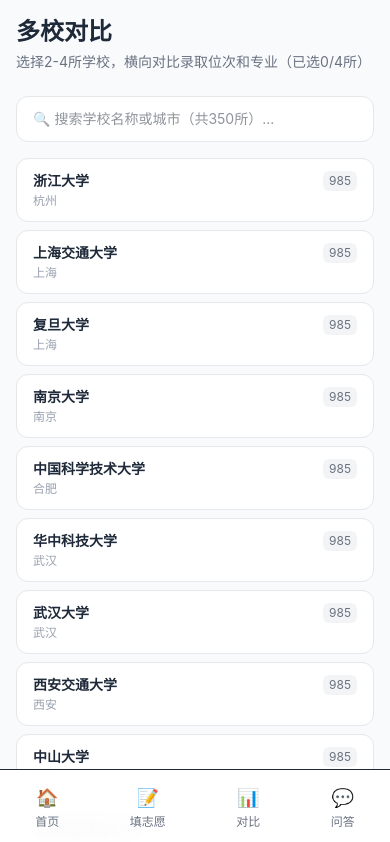
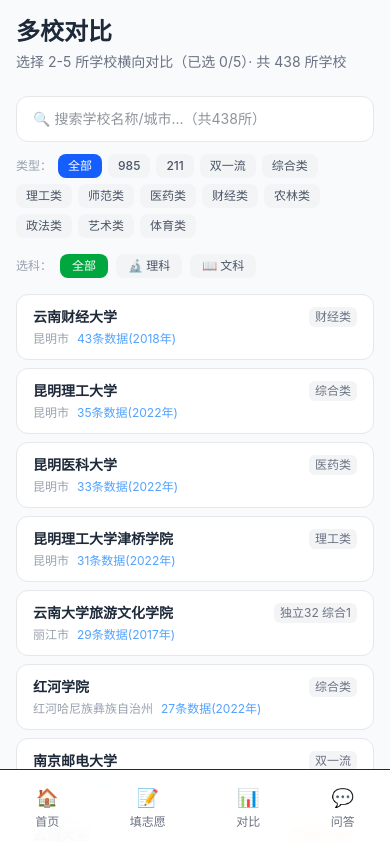
Before and after one commit to duola15/gaokao-ai, a Next.js app: page /compare in a window 390 px wide. Shown: the top 842 px of the page. Built offline with nearby package versions, Linux system fonts and the light colour scheme.

Commit message:
feat: 对比页重写——支持全部数据年份+智能展示最新数据+多维对比(位次/趋势/选科/专业)

```diff
--- a/app/compare/page.tsx
+++ b/app/compare/page.tsx
@@ -2,55 +2,125 @@
 
 import { useState, useMemo } from 'react';
 import { allSchools, getAllAdmissionRecords } from '@/lib/seed_data';
+import type { AdmissionRecord } from '@/lib/types';
+
+const FILTER_TYPES = ['全部', '985', '211', '双一流', '综合类', '理工类', '师范类', '医药类', '财经类', '农林类', '政法类', '艺术类', '体育类'];
 
 export default function ComparePage() {
   const [selectedIds, setSelectedIds] = useState<number[]>([]);
-  const [showResult, setShowResult] = useState(false);
   const [search, setSearch] = useState('');
+  const [typeFilter, setTypeFilter] = useState('全部');
+  const [subjectFilter, setSubjectFilter] = useState<'全部' | '理工类' | '文史类'>('全部');
 
-  const allRecords = getAllAdmissionRecords();
+  const allRecords = useMemo(() => getAllAdmissionRecords(), []);
 
-  // 搜索过滤
+  // 每校的最新数据年份 + 总记录数
+  const schoolStats = useMemo(() => {
+    const map = new Map<number, { latestYear: number; years: number[]; recordCount: number; subjects: Set<string> }>();
+    for (const r of allRecords) {
+      let s = map.get(r.school_id);
+      if (!s) { s = { latestYear: 0, years: [], recordCount: 0, subjects: new Set() }; map.set(r.school_id, s); }
+      if (r.year > s.latestYear) s.latestYear = r.year;
+      s.recordCount++;
+      s.subjects.add(r.subject_group);
+      if (!s.years.includes(r.year)) s.years.push(r.year);
+    }
+    return map;
+  }, [allRecords]);
+
+  // 搜索+过滤
   const filteredSchools = useMemo(() => {
-    if (!search.trim()) return allSchools;
+    let list = [...allSchools];
+    if (search.trim()) {
       const q = search.toLowerCase();
-    return allSchools.filter(
-      s => s.name.toLowerCase().includes(q) || s.city.toLowerCase().includes(q) || s.school_type.toLowerCase().includes(q)
+      list = list.filter(s =>
+        s.name.toLowerCase().includes(q) ||
+        s.city.toLowerCase().includes(q) ||
+        s.school_type.toLowerCase().includes(q)
       );
-  }, [search]);
+    }
+    if (typeFilter !== '全部') {
+      list = list.filter(s => s.school_type.includes(typeFilter));
+    }
+    if (subjectFilter !== '全部') {
+      list = list.filter(s => {
+        const st = schoolStats.get(s.id);
+        return st?.subjects.has(subjectFilter);
+      });
+    }
+    // 有数据的排前面
+    list.sort((a, b) => {
+      const sa = schoolStats.get(a.id)?.recordCount || 0;
+      const sb = schoolStats.get(b.id)?.recordCount || 0;
+      if (sa !== sb) return sb - sa;
+      return a.name.localeCompare(b.name, 'zh');
+    });
+    return list;
+  }, [search, typeFilter, subjectFilter, schoolStats]);
 
   const toggleSchool = (id: number) => {
-    if (selectedIds.includes(id)) {
-      setSelectedIds(selectedIds.filter((sid) => sid !== id));
-    } else if (selectedIds.length < 4) {
-      setSelectedIds([...selectedIds, id]);
-    }
+    if (selectedIds.includes(id)) setSelectedIds(selectedIds.filter(sid => sid !== id));
+    else if (selectedIds.length < 5) setSelectedIds([...selectedIds, id]);
   };
 
-  const selectedSchools = allSchools.filter((s) => selectedIds.includes(s.id));
+  const selectedSchools = allSchools.filter(s => selectedIds.includes(s.id));
+
+  // 获取某校最佳展示年份的数据
+  function getBestRecords(schoolId: number): { year: number; records: AdmissionRecord[] } {
+    const recs = allRecords.filter(r => r.school_id === schoolId);
+    if (recs.length === 0) return { year: 0, records: [] };
+    // 优先2025 → 2022 → 2021 → 最新
+    for (const yr of [2025, 2022, 2021, 2020, 2018, 2017]) {
+      const yrRecs = recs.filter(r => r.year === yr);
+      if (yrRecs.length > 0) return { year: yr, records: yrRecs };
+    }
+    const maxYr = Math.max(...recs.map(r => r.year));
+    return { year: maxYr, records: recs.filter(r => r.year === maxYr) };
+  }
 
   return (
     <div className="page-enter pb-8">
       <div className="mb-6 mt-4">
         <h1 className="text-2xl font-extrabold text-gray-800">多校对比</h1>
         <p className="mt-1 text-sm text-gray-500">
-          选择2-4所学校，横向对比录取位次和专业（已选{selectedIds.length}/4所）
+          选择 2-5 所学校横向对比（已选 {selectedIds.length}/5）· 共 {allSchools.length} 所学校
         </p>
       </div>
 
-      {/* 搜索框 */}
-      <div className="mb-4">
+      {/* 搜索 + 筛选 */}
+      <div className="mb-3 flex gap-2">
         <input
-          type="text" placeholder="🔍 搜索学校名称或城市（共350所）..."
-          value={search}
-          onChange={(e) => setSearch(e.target.value)}
-          className="w-full rounded-xl border border-gray-200 bg-white px-4 py-3 text-sm outline-none transition focus:border-blue-500 focus:ring-2 focus:ring-blue-100"
+          type="text" placeholder={`🔍 搜索学校名称/城市...（共${allSchools.length}所）`}
+          value={search} onChange={e => setSearch(e.target.value)}
+          className="flex-1 rounded-xl border border-gray-200 bg-white px-4 py-3 text-sm outline-none transition focus:border-blue-500 focus:ring-2 focus:ring-blue-100"
         />
       </div>
 
-      {/* 已选学校 */}
+      <div className="mb-4 flex flex-wrap gap-1.5">
+        <span className="py-1 text-xs text-gray-400">类型：</span>
+        {FILTER_TYPES.map(t => (
+          <button key={t} onClick={() => setTypeFilter(t)}
+            className={`rounded-lg px-2.5 py-1 text-xs font-medium transition ${
+              typeFilter === t ? 'bg-blue-600 text-white' : 'bg-gray-100 text-gray-600 hover:bg-gray-200'
+            }`}
+          >{t}</button>
+        ))}
+      </div>
+
+      <div className="mb-4 flex gap-2">
+        <span className="py-1 text-xs text-gray-400">选科：</span>
+        {(['全部', '理工类', '文史类'] as const).map(t => (
+          <button key={t} onClick={() => setSubjectFilter(t)}
+            className={`rounded-lg px-3 py-1 text-xs font-medium transition ${
+              subjectFilter === t ? 'bg-green-600 text-white' : 'bg-gray-100 text-gray-600 hover:bg-gray-200'
+            }`}
+          >{t === '全部' ? '全部' : t === '理工类' ? '🔬 理科' : '📖 文科'}</button>
+        ))}
+      </div>
+
+      {/* 已选标签 */}
       {selectedIds.length > 0 && (
-        <div className="mb-3 flex flex-wrap items-center gap-2 rounded-xl bg-blue-50 px-4 py-3">
+        <div className="mb-4 flex flex-wrap items-center gap-2 rounded-xl bg-blue-50 px-4 py-3">
           <span className="text-xs font-medium text-blue-700">已选：</span>
           {selectedSchools.map(s => (
             <span key={s.id} className="flex items-center gap-1 rounded-full bg-blue-600 px-3 py-1 text-xs text-white">
@@ -59,127 +129,216 @@
             </span>
           ))}
           {selectedIds.length >= 2 && (
-            <button
-              onClick={() => setShowResult(!showResult)}
-              className="ml-auto rounded-lg bg-blue-700 px-4 py-1.5 text-xs font-bold text-white hover:bg-blue-800"
-            >
-              {showResult ? '隐藏对比' : '开始对比 →'}
+            <button onClick={() => window.scrollTo({ top: 9999, behavior: 'smooth' })}
+              className="ml-auto rounded-lg bg-blue-700 px-4 py-1.5 text-xs font-bold text-white hover:bg-blue-800">
+              开始对比 ↓
             </button>
           )}
         </div>
       )}
 
       {/* 学校列表 */}
-      <div className="mb-6 grid gap-2 sm:grid-cols-2">
-        {filteredSchools.map((s) => (
-          <button
-            key={s.id}
-            onClick={() => toggleSchool(s.id)}
+      <div className="mb-8 grid gap-2 sm:grid-cols-2 lg:grid-cols-3">
+        {filteredSchools.map(s => {
+          const st = schoolStats.get(s.id);
+          return (
+            <button key={s.id} onClick={() => toggleSchool(s.id)}
               className={`rounded-xl border px-4 py-3 text-left text-sm transition ${
                 selectedIds.includes(s.id)
                   ? 'border-blue-500 bg-blue-50 ring-1 ring-blue-200'
                   : 'border-gray-200 bg-white hover:border-gray-300'
               }`}
             >
-            <div className="flex items-center justify-between">
-              <span className="font-semibold text-gray-800">{s.name}</span>
-              <span className="rounded-md bg-gray-100 px-1.5 py-0.5 text-xs text-gray-500">{s.school_type}</span>
+              <div className="flex items-center justify-between gap-1">
+                <span className="truncate font-semibold text-gray-800">{s.name}</span>
+                <span className={`flex-shrink-0 rounded-md px-1.5 py-0.5 text-xs ${
+                  s.school_type.includes('985') ? 'bg-red-100 text-red-600' :
+                  s.school_type.includes('211') ? 'bg-orange-100 text-orange-600' :
+                  'bg-gray-100 text-gray-500'
+                }`}>{s.school_type.slice(0, 8)}</span>
               </div>
-            <p className="mt-0.5 text-xs text-gray-400">{s.city}</p>
-          </button>
-        ))}
-        {filteredSchools.length === 0 && (
-          <p className="col-span-2 py-8 text-center text-gray-400">没有找到匹配的学校</p>
+              <div className="mt-1 flex items-center gap-2 text-xs text-gray-400">
+                <span>{s.city}</span>
+                {st && (
+                  <span className="text-blue-400">{st.recordCount}条数据({st.latestYear}年)</span>
                 )}
               </div>
+            </button>
+          );
+        })}
+      </div>
 
-      {/* 对比表格 */}
-      {showResult && selectedSchools.length >= 2 && (
-        <div className="overflow-x-auto scroll-x rounded-2xl bg-white shadow-sm">
-          <table className="w-full min-w-[600px] text-sm">
+      {/* ─── 对比表格 ─── */}
+      {selectedSchools.length >= 2 && (
+        <div className="rounded-2xl bg-white shadow-sm">
+          <div className="border-b px-5 py-4">
+            <h2 className="text-lg font-bold text-gray-800">📊 多维度对比</h2>
+            <p className="mt-1 text-xs text-gray-400">
+              数据来自历年公开录取信息，仅供参考。请以官方发布为准。
+            </p>
+          </div>
+
+          <div className="overflow-x-auto">
+            <table className="w-full min-w-[700px] text-sm">
               <thead>
-              <tr className="border-b">
-                <th className="p-4 text-left font-semibold text-gray-700">维度</th>
-                {selectedSchools.map((s) => (
-                  <th key={s.id} className="p-4 text-left font-semibold text-gray-800">{s.name}</th>
+                <tr className="border-b bg-gray-50">
+                  <th className="sticky left-0 bg-gray-50 p-4 text-left font-semibold text-gray-700">对比维度</th>
+                  {selectedSchools.map(s => (
+                    <th key={s.id} className="p-4 text-left font-semibold text-gray-800">
+                      <div>{s.name}</div>
+                      <span className="text-xs font-normal text-gray-400">{s.school_type}</span>
+                    </th>
                   ))}
                 </tr>
               </thead>
               <tbody>
+
+                {/* 基本信息 */}
                 <tr className="border-b">
-                <td className="p-4 font-medium text-gray-500">学校层次</td>
-                {selectedSchools.map((s) => (
-                  <td key={s.id} className="p-4 text-gray-800">{s.school_type}</td>
+                  <td className="sticky left-0 bg-white p-4 font-medium text-gray-500">学校层次</td>
+                  {selectedSchools.map(s => {
+                    const tags = [];
+                    if (s.school_type.includes('985')) tags.push('🏆 985');
+                    if (s.school_type.includes('211')) tags.push('🥇 211');
+                    if (s.school_type.includes('双一流')) tags.push('🌟 双一流');
+                    if (tags.length === 0) tags.push(s.school_type);
+                    return <td key={s.id} className="p-4 text-gray-800">{tags.join(' · ')}</td>;
+                  })}
+                </tr>
+                <tr className="border-b bg-gray-50">
+                  <td className="sticky left-0 bg-gray-50 p-4 font-medium text-gray-500">城市</td>
+                  {selectedSchools.map(s => (
+                    <td key={s.id} className="p-4 text-gray-800">{s.city || '-'}</td>
                   ))}
                 </tr>
                 <tr className="border-b">
-                <td className="p-4 font-medium text-gray-500">城市</td>
-                {selectedSchools.map((s) => (
-                  <td key={s.id} className="p-4 text-gray-800">{s.city}</td>
-                ))}
-              </tr>
-              <tr className="border-b">
-                <td className="p-4 font-medium text-gray-500">优势专业（2025最高分Top3）</td>
-                {selectedSchools.map((s) => {
-                  const topMajors = allRecords
-                    .filter((r) => r.school_id === s.id && r.year === 2025)
-                    .sort((a, b) => b.min_score - a.min_score)
-                    .slice(0, 3);
+                  <td className="sticky left-0 bg-white p-4 font-medium text-gray-500">数据年份</td>
+                  {selectedSchools.map(s => {
+                    const st = schoolStats.get(s.id);
                     return (
                       <td key={s.id} className="p-4 text-gray-800">
-                      {topMajors.length === 0 ? (
-                        <span className="text-gray-400">暂无数据</span>
-                      ) : (
-                        topMajors.map((r, i) => (
-                          <div key={i} className="mb-1 text-xs">
-                            {r.major_name.slice(0, 18)}（{r.min_score}分/{r.min_rank}名）
-                          </div>
-                        ))
-                      )}
+                        {st ? st.years.sort((a,b) => b-a).join('、') : <span className="text-gray-400">暂无</span>}
                       </td>
                     );
                   })}
                 </tr>
-              <tr className="border-b bg-gray-50">
-                <td className="p-4 font-semibold text-gray-700">最低录取分（2025）</td>
-                {selectedSchools.map((s) => {
-                  const minRec = allRecords
-                    .filter((r) => r.school_id === s.id && r.year === 2025)
-                    .sort((a, b) => a.min_score - b.min_score)[0];
+
+                {/* 录取分 */}
+                <tr className="border-b bg-blue-50">
+                  <td className="sticky left-0 bg-blue-50 p-4 font-semibold text-gray-700">
+                    最低分/位次<br /><span className="text-xs font-normal text-gray-400">（最新年份）</span>
+                  </td>
+                  {selectedSchools.map(s => {
+                    const best = getBestRecords(s.id);
+                    if (best.records.length === 0) return <td key={s.id} className="p-4 text-gray-400">-</td>;
+                    // 理科优先
+                    const li = best.records.filter(r => r.subject_group.includes('理'));
+                    const wen = best.records.filter(r => r.subject_group.includes('文'));
+                    const main = li.length > 0 ? li : best.records;
+                    const minRec = main.reduce((a,b) => a.min_score < b.min_score ? a : b);
                     return (
                       <td key={s.id} className="p-4">
-                      <span className="text-lg font-bold text-blue-600">{minRec?.min_score || '-'}</span>
-                      <span className="ml-1 text-xs text-gray-400">分</span>
+                        <div className="font-bold text-blue-600">{minRec.min_score}分</div>
+                        <div className="text-xs text-gray-400">{minRec.min_rank}名</div>
+                        <div className="text-xs text-gray-300">({best.year}年·{li.length>0?'理':'文'})</div>
                       </td>
                     );
                   })}
                 </tr>
-              <tr className="border-b">
-                <td className="p-4 font-medium text-gray-500">最高录取分（2025）</td>
-                {selectedSchools.map((s) => {
-                  const maxRec = allRecords
-                    .filter((r) => r.school_id === s.id && r.year === 2025)
-                    .sort((a, b) => b.min_score - a.min_score)[0];
+                <tr className="border-b bg-green-50">
+                  <td className="sticky left-0 bg-green-50 p-4 font-semibold text-gray-700">
+                    最高分/位次<br /><span className="text-xs font-normal text-gray-400">（最新年份）</span>
+                  </td>
+                  {selectedSchools.map(s => {
+                    const best = getBestRecords(s.id);
+                    if (best.records.length === 0) return <td key={s.id} className="p-4 text-gray-400">-</td>;
+                    const li = best.records.filter(r => r.subject_group.includes('理'));
+                    const main = li.length > 0 ? li : best.records;
+                    const maxRec = main.reduce((a,b) => a.min_score > b.min_score ? a : b);
                     return (
                       <td key={s.id} className="p-4">
-                      <span className="text-lg font-bold text-green-600">{maxRec?.min_score || '-'}</span>
-                      <span className="ml-1 text-xs text-gray-400">分</span>
+                        <div className="font-bold text-green-600">{maxRec.min_score}分</div>
+                        <div className="text-xs text-gray-400">{maxRec.min_rank}名</div>
                       </td>
                     );
                   })}
                 </tr>
+
+                {/* 平均位次 */}
                 <tr className="border-b">
-                <td className="p-4 font-medium text-gray-500">专业数量（2025）</td>
-                {selectedSchools.map((s) => {
-                  const count = new Set(
-                    allRecords.filter((r) => r.school_id === s.id && r.year === 2025).map(r => r.major_name)
-                  ).size;
-                  return <td key={s.id} className="p-4 text-gray-800">{count} 个</td>;
+                  <td className="sticky left-0 bg-white p-4 font-medium text-gray-500">平均录取位次</td>
+                  {selectedSchools.map(s => {
+                    const best = getBestRecords(s.id);
+                    const li = best.records.filter(r => r.subject_group.includes('理'));
+                    const main = li.length > 0 ? li : best.records;
+                    const valid = main.filter(r => r.avg_rank > 0);
+                    if (valid.length === 0) return <td key={s.id} className="p-4 text-gray-400">-</td>;
+                    const avgRank = Math.round(valid.reduce((a,b) => a + b.avg_rank, 0) / valid.length);
+                    return <td key={s.id} className="p-4 text-gray-800">约 {avgRank.toLocaleString()} 名</td>;
+                  })}
+                </tr>
+
+                {/* 专业数量 */}
+                <tr className="border-b bg-gray-50">
+                  <td className="sticky left-0 bg-gray-50 p-4 font-medium text-gray-500">专业数量</td>
+                  {selectedSchools.map(s => {
+                    const st = schoolStats.get(s.id);
+                    return <td key={s.id} className="p-4 text-gray-800">{st?.recordCount || 0} 条记录</td>;
+                  })}
+                </tr>
+                <tr className="border-b">
+                  <td className="sticky left-0 bg-white p-4 font-medium text-gray-500">选科覆盖</td>
+                  {selectedSchools.map(s => {
+                    const st = schoolStats.get(s.id);
+                    const subs = st?.subjects ? [...st.subjects] : [];
+                    return (
+                      <td key={s.id} className="p-4 text-gray-800">
+                        <div className="flex gap-1">
+                          {subs.includes('理工类') && <span className="rounded bg-blue-100 px-1.5 py-0.5 text-xs text-blue-600">理科</span>}
+                          {subs.includes('文史类') && <span className="rounded bg-pink-100 px-1.5 py-0.5 text-xs text-pink-600">文科</span>}
+                          {subs.length === 0 && <span className="text-gray-400">-</span>}
+                        </div>
+                      </td>
+                    );
+                  })}
+                </tr>
+
+                {/* Top-3 专业 */}
+                <tr className="border-b">
+                  <td className="sticky left-0 bg-white p-4 font-medium text-gray-500">高分专业 Top-3</td>
+                  {selectedSchools.map(s => {
+                    const best = getBestRecords(s.id);
+                    const top3 = [...best.records].sort((a,b) => b.min_score - a.min_score).slice(0, 3);
+                    if (top3.length === 0) return <td key={s.id} className="p-4 text-gray-400">暂无</td>;
+                    return (
+                      <td key={s.id} className="p-4">
+                        {top3.map((r, i) => (
+                          <div key={i} className="mb-1 text-xs leading-relaxed">
+                            <span className="text-gray-500">{i+1}.</span>{' '}
+                            <span className="text-gray-800">{r.major_name.slice(0, 20)}</span>
+                            <span className="ml-1 text-gray-400">({r.min_score}分)</span>
+                          </div>
+                        ))}
+                      </td>
+                    );
                   })}
                 </tr>
               </tbody>
             </table>
           </div>
+
+          {/* 表格底部提示 */}
+          <div className="border-t bg-amber-50 px-5 py-3">
+            <p className="text-xs text-amber-700">
+              ⚠️ 以上数据来自历年公开录取信息，仅供参考。不同年份分数不可直接比较，请以位次为主要参考。
+              最终填报请以{' '}
+              <a href="https://www.ynzs.cn" target="_blank" rel="noopener noreferrer" className="font-semibold underline">云南省招生考试院</a>
+              {' '}和{' '}
+              <a href="https://gaokao.chsi.com.cn" target="_blank" rel="noopener noreferrer" className="font-semibold underline">阳光高考网</a>
+              {' '}官方发布为准。
+            </p>
+          </div>
+        </div>
       )}
     </div>
   );
```
Lines whose indentation alone changed are shown as unchanged.
